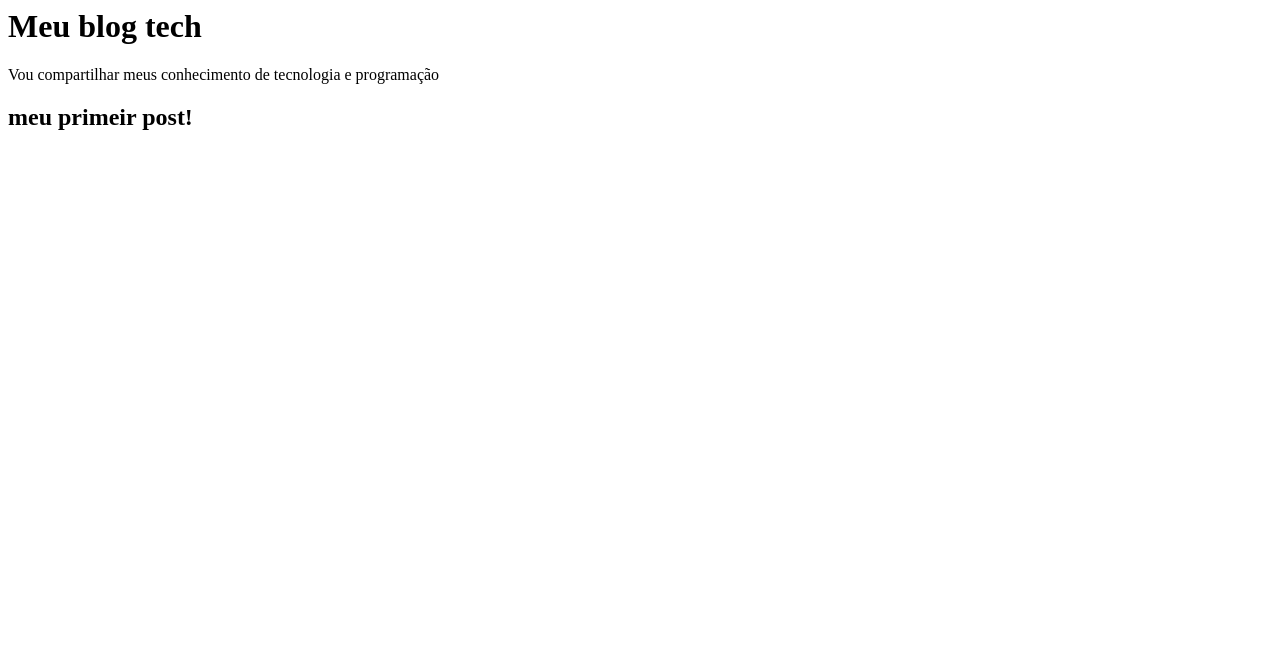
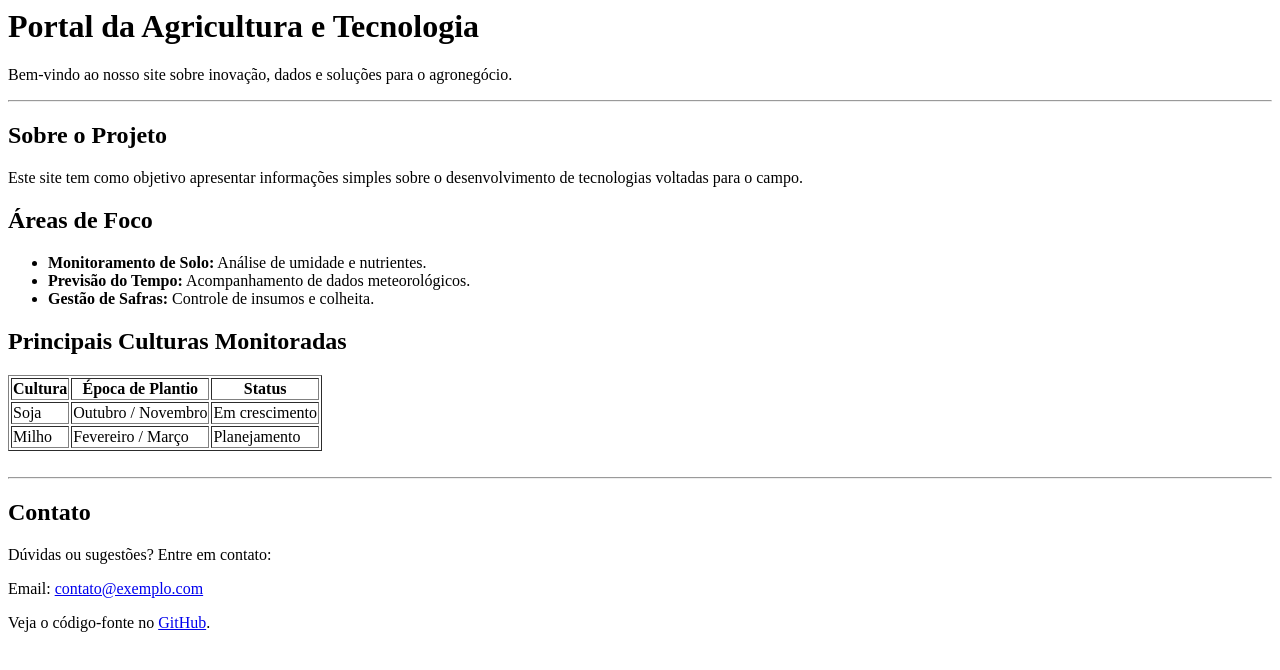
Before and after one commit to seequipala/nome-da-atividade-que-estamos-fazendo, a plain HTML site: page index.html in a window 1280 px wide. Drawn offline with Linux system fonts and the light colour scheme.

Commit message:
17092026

```diff
--- a/index.html
+++ b/index.html
@@ -1,18 +1,46 @@
-<h1>Meu blog tech</h1>
-<p>Vou compartilhar meus conhecimento de tecnologia e programação</p>
+<!-- Título Principal -->
+<h1>Portal da Agricultura e Tecnologia</h1>
+<p>Bem-vindo ao nosso site sobre inovação, dados e soluções para o agronegócio.</p>
 
-<!DOCTYPE html>
-<html lang="pt-br">
-<head>
-    <meta charset="UTF-8">
-    <meta name="viewport" content="width=device-width, initial-scale=1.0">
-    <title>Document</title>
-</head>
-<body>
-    <main>
-        <h2>meu primeir post!</h2>
-        <p></p>
-    </main>
+<hr>
 
-</body>
-</html>
+<!-- Seção Sobre -->
+<h2>Sobre o Projeto</h2>
+<p>Este site tem como objetivo apresentar informações simples sobre o desenvolvimento de tecnologias voltadas para o campo.</p>
+
+<!-- Lista de Áreas de Atuação -->
+<h2>Áreas de Foco</h2>
+<ul>
+    <li><b>Monitoramento de Solo:</b> Análise de umidade e nutrientes.</li>
+    <li><b>Previsão do Tempo:</b> Acompanhamento de dados meteorológicos.</li>
+    <li><b>Gestão de Safras:</b> Controle de insumos e colheita.</li>
+</ul>
+
+<!-- Tabela Simples de Dados -->
+<h2>Principais Culturas Monitoradas</h2>
+<table border="1">
+    <tr>
+        <th>Cultura</th>
+        <th>Época de Plantio</th>
+        <th>Status</th>
+    </tr>
+    <tr>
+        <td>Soja</td>
+        <td>Outubro / Novembro</td>
+        <td>Em crescimento</td>
+    </tr>
+    <tr>
+        <td>Milho</td>
+        <td>Fevereiro / Março</td>
+        <td>Planejamento</td>
+    </tr>
+</table>
+
+<br>
+<hr>
+
+<!-- Contato e Links -->
+<h2>Contato</h2>
+<p>Dúvidas ou sugestões? Entre em contato:</p>
+<p>Email: <a href="mailto:contato@exemplo.com">contato@exemplo.com</a></p>
+<p>Veja o código-fonte no <a href="https://github.com" target="_blank">GitHub</a>.</p>
```
